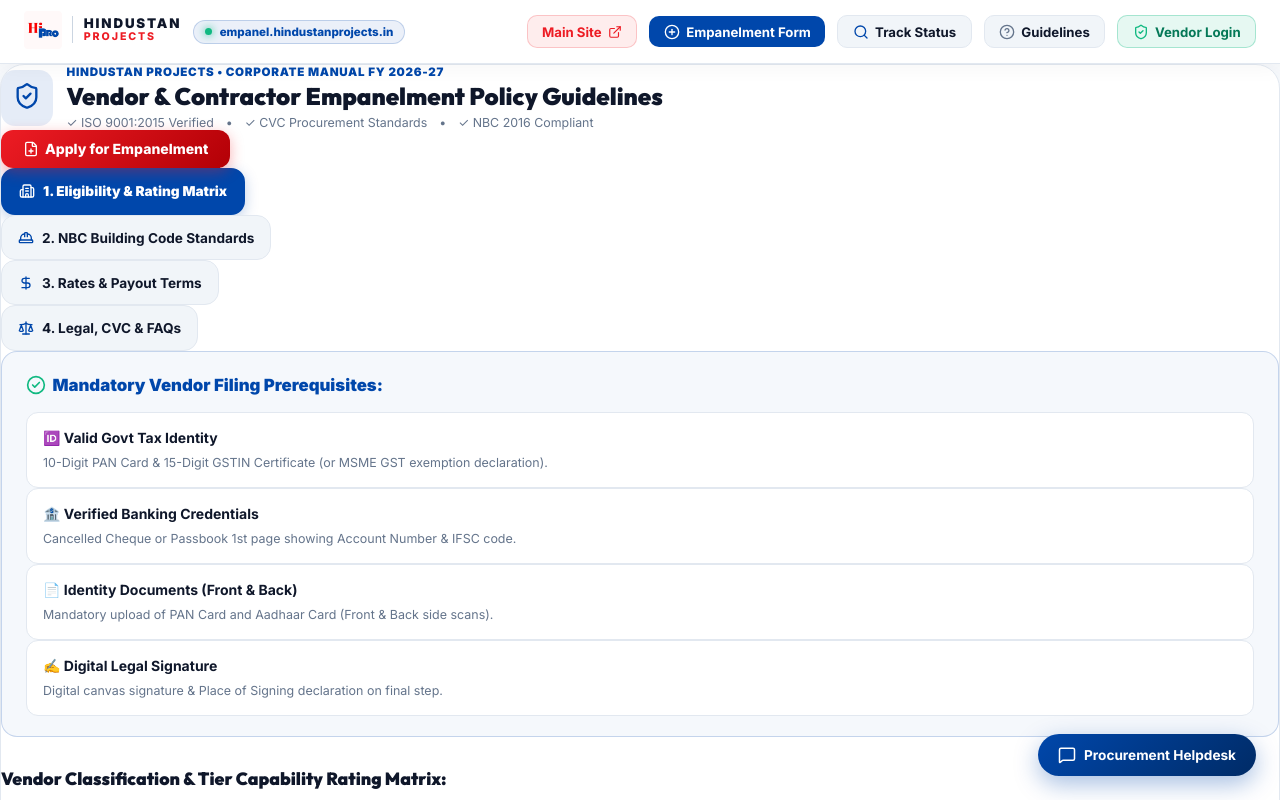
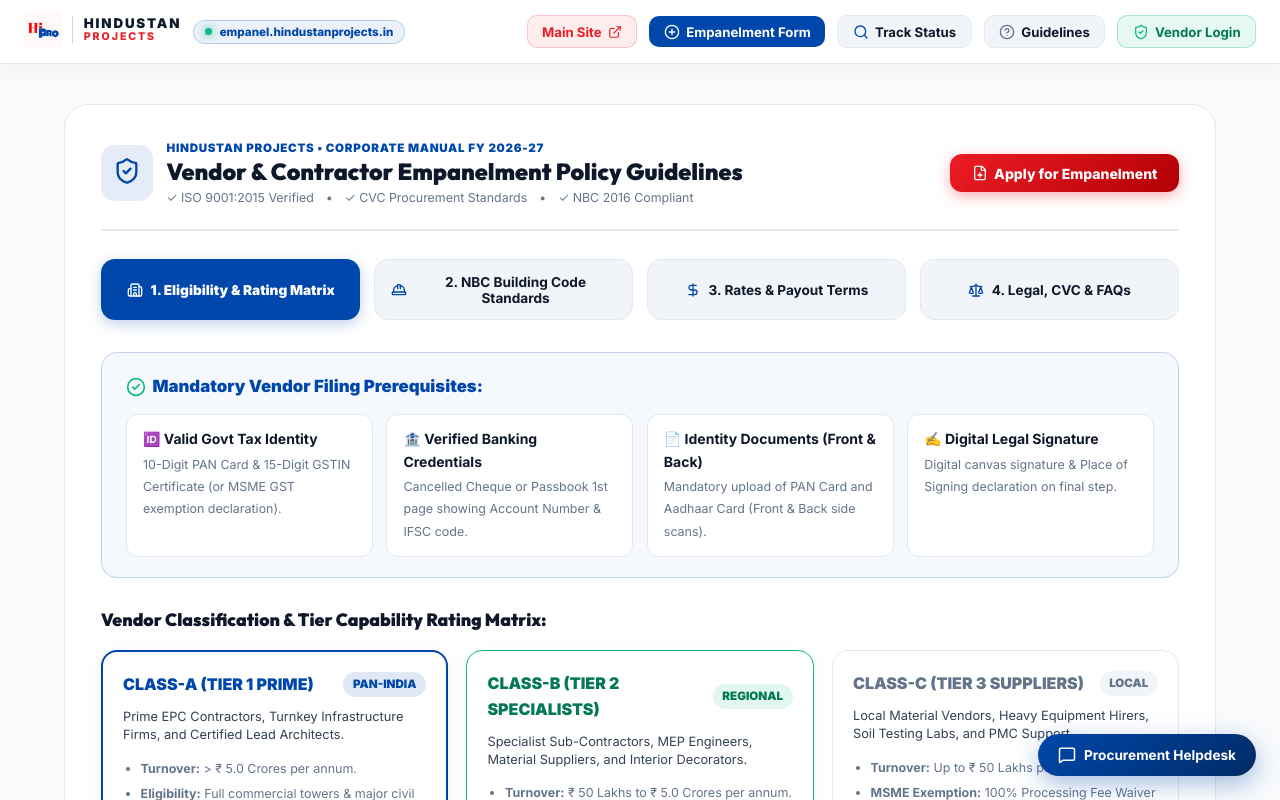
Before and after one commit to hindustan-groups/Empanelment-Portal, a React (Vite) app: page /guidelines in a window 1280 px wide. Shown: the top 800 px of the page. Built offline with nearby package versions, Linux system fonts and the light colour scheme.

Commit message:
fix(guidelines): enforce bulletproof inline grid layout for desktop navigation tabs and prerequisite cards

```diff
--- a/src/pages/GuidelinesPage.jsx
+++ b/src/pages/GuidelinesPage.jsx
@@ -12,12 +12,12 @@ export default function GuidelinesPage() {
   };
 
   return (
-    <div className="guidelines-page-wrapper">
-      <div className="form-card guidelines-form-card">
+    <div style={{ maxWidth: 1200, margin: '2.5rem auto 4rem auto', padding: '0 1.5rem' }}>
+      <div className="form-card" style={{ padding: '2.25rem', borderRadius: 24, backgroundColor: 'var(--bg-card)', border: '1px solid var(--border-color)', boxShadow: 'var(--shadow-sm)' }}>
 
         {/* Executive Top Banner Header */}
-        <div className="guidelines-header-banner">
-          <div style={{ display: 'flex', alignItems: 'center', gap: '0.85rem' }}>
+        <div style={{ display: 'flex', justifyContent: 'space-between', alignItems: 'center', flexWrap: 'wrap', gap: '1.25rem', marginBottom: '1.75rem', paddingBottom: '1.5rem', borderBottom: '2px solid var(--border-color)' }}>
+          <div style={{ display: 'flex', alignItems: 'center', gap: '0.85rem', flex: 1, minWidth: 280 }}>
             <div style={{ padding: '0.75rem', borderRadius: 14, backgroundColor: 'rgba(0, 71, 171, 0.1)', color: '#0047AB', flexShrink: 0 }}>
               <ShieldCheck style={{ width: 28, height: 28 }} />
             </div>
@@ -25,7 +25,7 @@ export default function GuidelinesPage() {
               <div style={{ fontSize: '0.725rem', fontWeight: 900, color: '#0047AB', textTransform: 'uppercase', letterSpacing: '0.06em' }}>
                 HINDUSTAN PROJECTS • CORPORATE MANUAL FY 2026-27
               </div>
-              <h1 style={{ fontSize: '1.5rem', fontWeight: 900, color: '#0F172A', marginTop: 2, marginBottom: 2 }}>
+              <h1 style={{ fontSize: '1.45rem', fontWeight: 900, color: '#0F172A', marginTop: 2, marginBottom: 2 }}>
                 Vendor & Contractor Empanelment Policy Guidelines
               </h1>
               <div style={{ fontSize: '0.775rem', color: 'var(--text-muted)', display: 'flex', gap: '0.75rem', flexWrap: 'wrap', marginTop: 4 }}>
@@ -42,7 +42,7 @@ export default function GuidelinesPage() {
             <button
               onClick={() => navigate('/apply')}
               className="btn-accent"
-              style={{ padding: '0.65rem 1.35rem', fontSize: '0.875rem', borderRadius: 12, display: 'inline-flex', alignItems: 'center', gap: '0.4rem' }}
+              style={{ padding: '0.65rem 1.35rem', fontSize: '0.875rem', borderRadius: 12, display: 'inline-flex', alignItems: 'center', gap: '0.4rem', cursor: 'pointer', whiteSpace: 'nowrap' }}
             >
               <FilePlus style={{ width: 16, height: 16 }} />
               <span>Apply for Empanelment</span>
@@ -51,7 +51,7 @@ export default function GuidelinesPage() {
         </div>
 
         {/* 4 Master Navigation Modules */}
-        <div className="guidelines-module-grid">
+        <div style={{ display: 'grid', gridTemplateColumns: 'repeat(auto-fit, minmax(240px, 1fr))', gap: '0.85rem', marginBottom: '2rem', width: '100%' }}>
           {[
             { id: 'policy', label: '1. Eligibility & Rating Matrix', icon: Building2 },
             { id: 'nbc_matrix', label: '2. NBC Building Code Standards', icon: HardHat },
@@ -98,7 +98,7 @@ export default function GuidelinesPage() {
                 <CheckCircle2 style={{ width: 20, height: 20, flexShrink: 0, color: '#10B981' }} />
                 <span>Mandatory Vendor Filing Prerequisites:</span>
               </h3>
-              <div className="responsive-card-grid">
+              <div style={{ display: 'grid', gridTemplateColumns: 'repeat(auto-fit, minmax(220px, 1fr))', gap: '0.85rem' }}>
                 <div style={{ padding: '0.85rem 1rem', borderRadius: 12, background: 'var(--bg-card)', border: '1px solid var(--border-color)' }}>
                   <strong style={{ color: '#0F172A', display: 'block', marginBottom: 2 }}>🆔 Valid Govt Tax Identity</strong>
                   <span style={{ fontSize: '0.78rem', color: 'var(--text-muted)' }}>10-Digit PAN Card & 15-Digit GSTIN Certificate (or MSME GST exemption declaration).</span>
```
